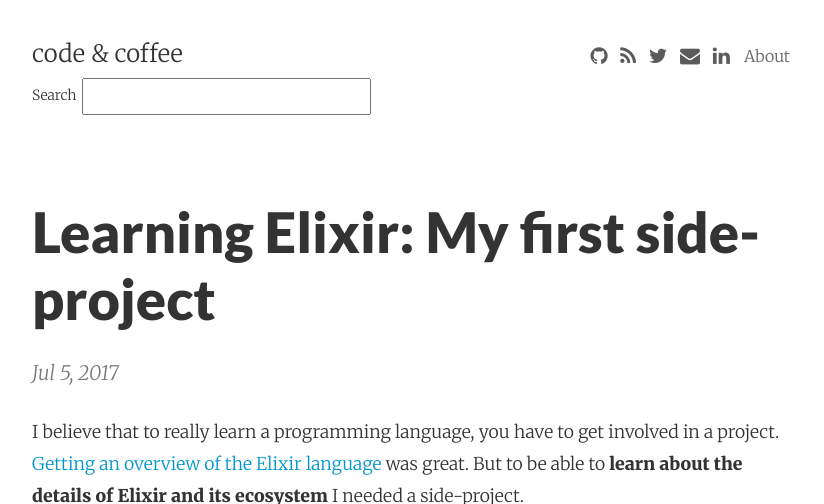
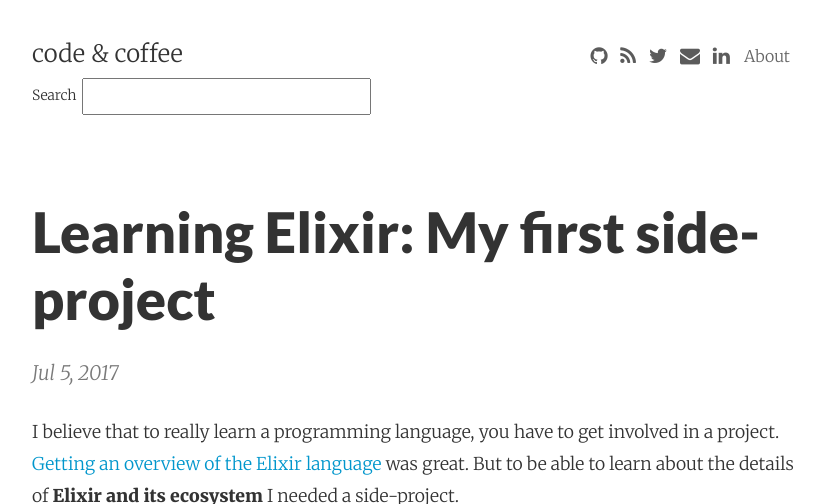
Before and after one commit to adri/adri.github.io, a Jekyll site: the page built from _posts/2017-07-05-learning-elixir-first-side-project.md, in a window 1280 px wide and 900 px high, cut to the strip 0-504 px from the top of the window. Shown: the whole strip, without its empty margins (224-1048 px from the left). Built offline with Jekyll 4.4.1, drawn with Linux system fonts in a browser that asks for light colours; nearby versions of some CDN libraries; comment, search, counter and statistics services are not loaded.

Commit message:
Autocommit from wiki

```diff
--- a/_posts/2017-07-05-learning-elixir-first-side-project.md
+++ b/_posts/2017-07-05-learning-elixir-first-side-project.md
@@ -7,10 +7,9 @@ image: https://cloud.githubusercontent.com/assets/133832/21369161/f3b8dae6-c705-
 published: true
 ---
 
-I believe that to really learn a programming language, you have to get involved in a project. [Getting an overview of the Elixir language](/post/why-elixir-has-great-potential) was great. But to be able to **learn about the details of Elixir and its ecosystem** I needed a side-project.
+I believe that to really learn a programming language, you have to get involved in a project. [Getting an overview of the Elixir language](/post/why-elixir-has-great-potential) was great. But to be able to learn about the details of **Elixir and its ecosystem** I needed a side-project.
 
 ![Elixir](https://cloud.githubusercontent.com/assets/133832/21369161/f3b8dae6-c705-11e6-8f9e-2195ebb85a95.png)
-
 
 ## Finding a problem to solve
 Like many developers who want to learn a new technology, I needed a problem to solve. I had to find a nail for a new hammer.
```
